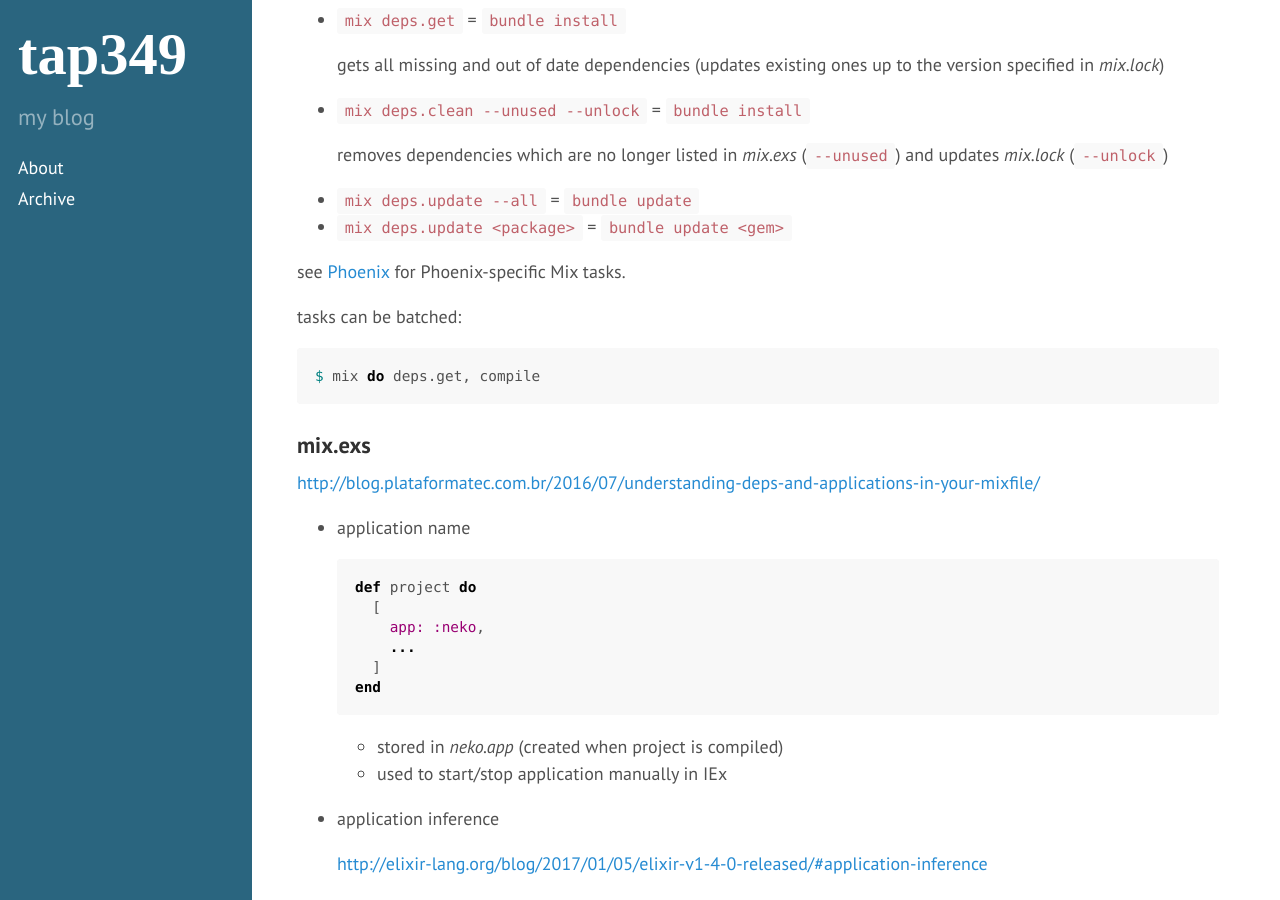
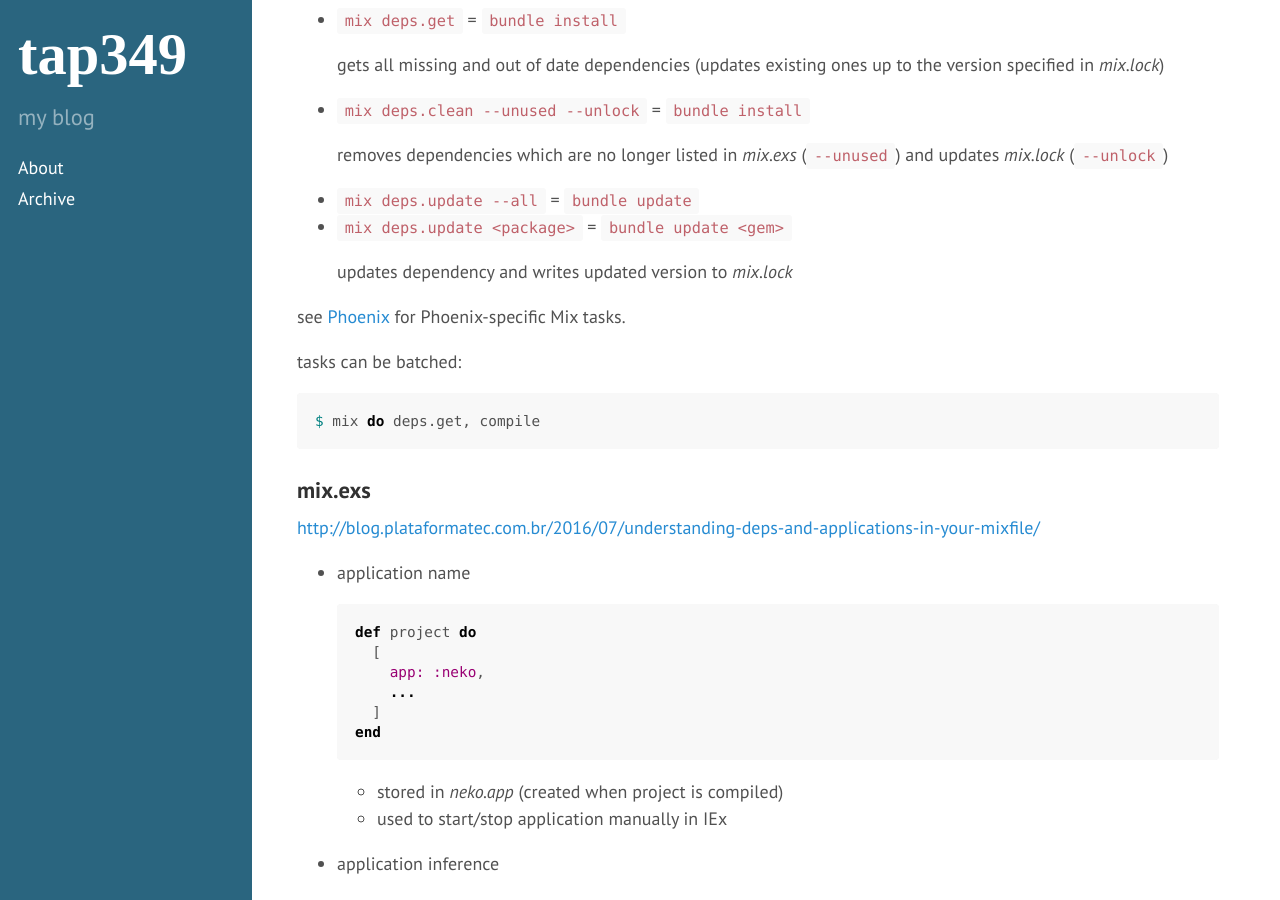
Before and after one commit to tap349/tap349.github.io, a Jekyll site: the page built from _posts/2017-05-21-elixir-mix-and-iex.md, in a window 1280 px wide and 900 px high, scrolled down 1044 px. Built offline with Jekyll 4.4.1, drawn with Linux system fonts in a browser that asks for light colours.

Commit message:
update 2017-08-02_12:14:20

```diff
--- a/_posts/2017-05-21-elixir-mix-and-iex.md
+++ b/_posts/2017-05-21-elixir-mix-and-iex.md
@@ -40,6 +40,8 @@ categories: [elixir]
 
 - `mix deps.update --all` = `bundle update`
 - `mix deps.update <package>` = `bundle update <gem>`
+
+  updates dependency and writes updated version to _mix.lock_
 
 see [Phoenix]({% post_url 2016-11-12-phoenix %}) for Phoenix-specific Mix tasks.
 
```
